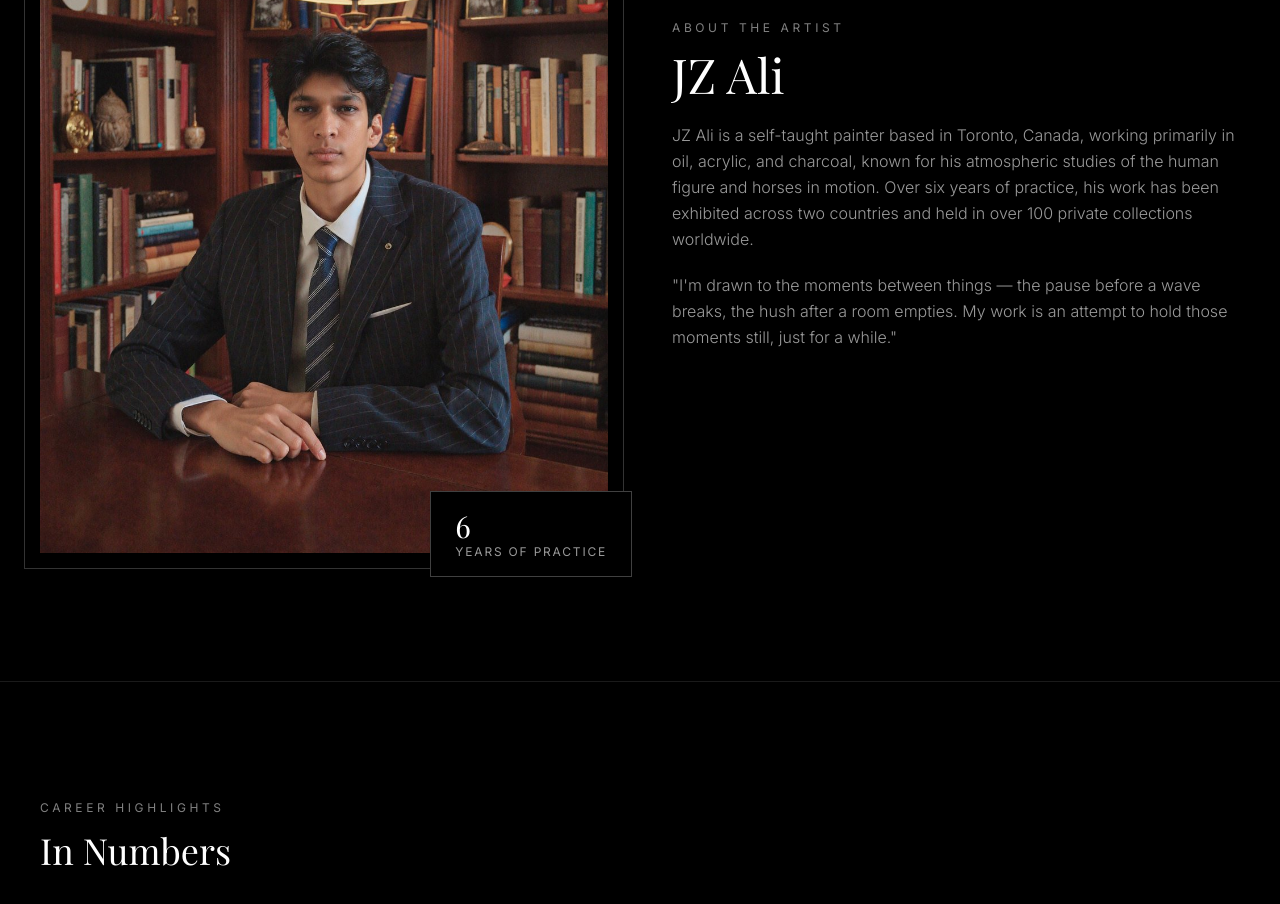
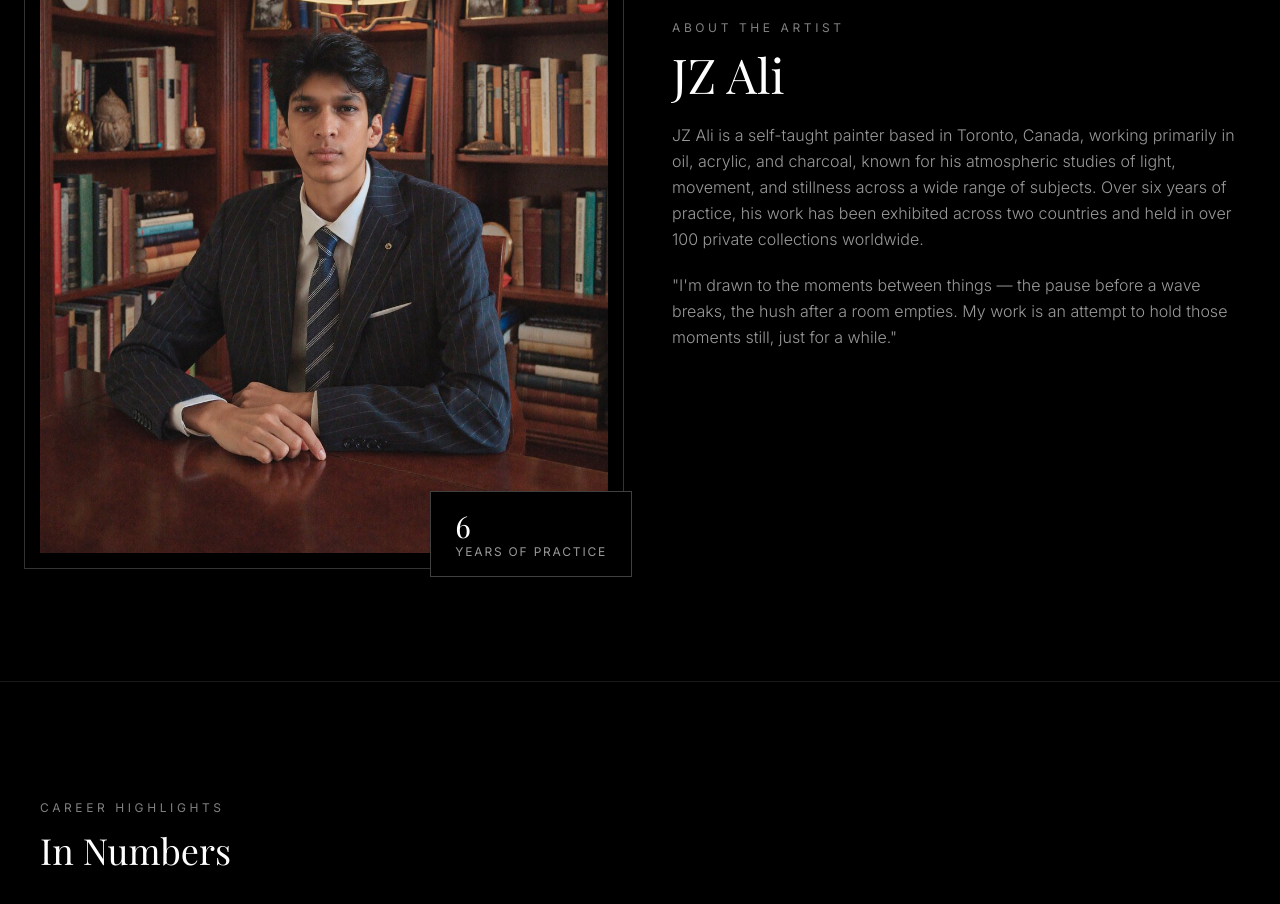
Before and after one commit to jabranzulfiqarali-prog/jz-ali-portfolio, a React (Vite) app: page / in a window 1280 px wide. Shown: the part 2080-2984 px from the top of the page. Built offline with nearby package versions, Linux system fonts and the light colour scheme; a web font is replaced by a local one.

Commit message:
Update About bio to broaden artist description

```diff
--- a/src/App.jsx
+++ b/src/App.jsx
@@ -1805,7 +1805,7 @@ export default function PortfolioSite() {
             <span className="text-white/50 text-xs tracking-[0.3em] uppercase">About the Artist</span>
             <h2 className="serif-heading text-4xl sm:text-5xl text-white mt-3 mb-6">JZ Ali</h2>
             <p className="text-white/60 leading-relaxed font-light mb-5">
-              JZ Ali is a self-taught painter based in Toronto, Canada, working primarily in oil, acrylic, and charcoal, known for his atmospheric studies of the human figure and horses in motion. Over six years of practice, his work has been exhibited across two countries and held in over 100 private collections worldwide.
+              JZ Ali is a self-taught painter based in Toronto, Canada, working primarily in oil, acrylic, and charcoal, known for his atmospheric studies of light, movement, and stillness across a wide range of subjects. Over six years of practice, his work has been exhibited across two countries and held in over 100 private collections worldwide.
             </p>
             <p className="text-white/60 leading-relaxed font-light mb-8">
               "I'm drawn to the moments between things — the pause before a wave breaks, the hush after a room empties. My work is an attempt to hold those moments still, just for a while."
```
